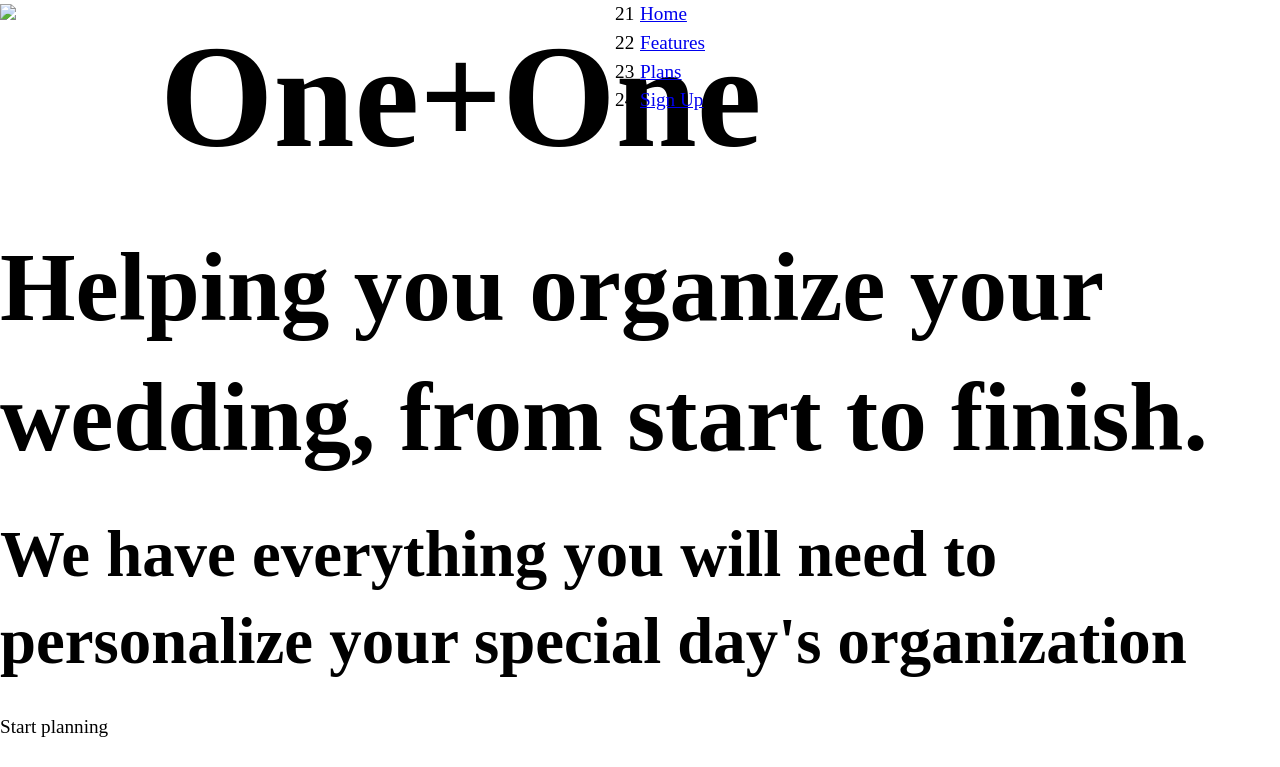
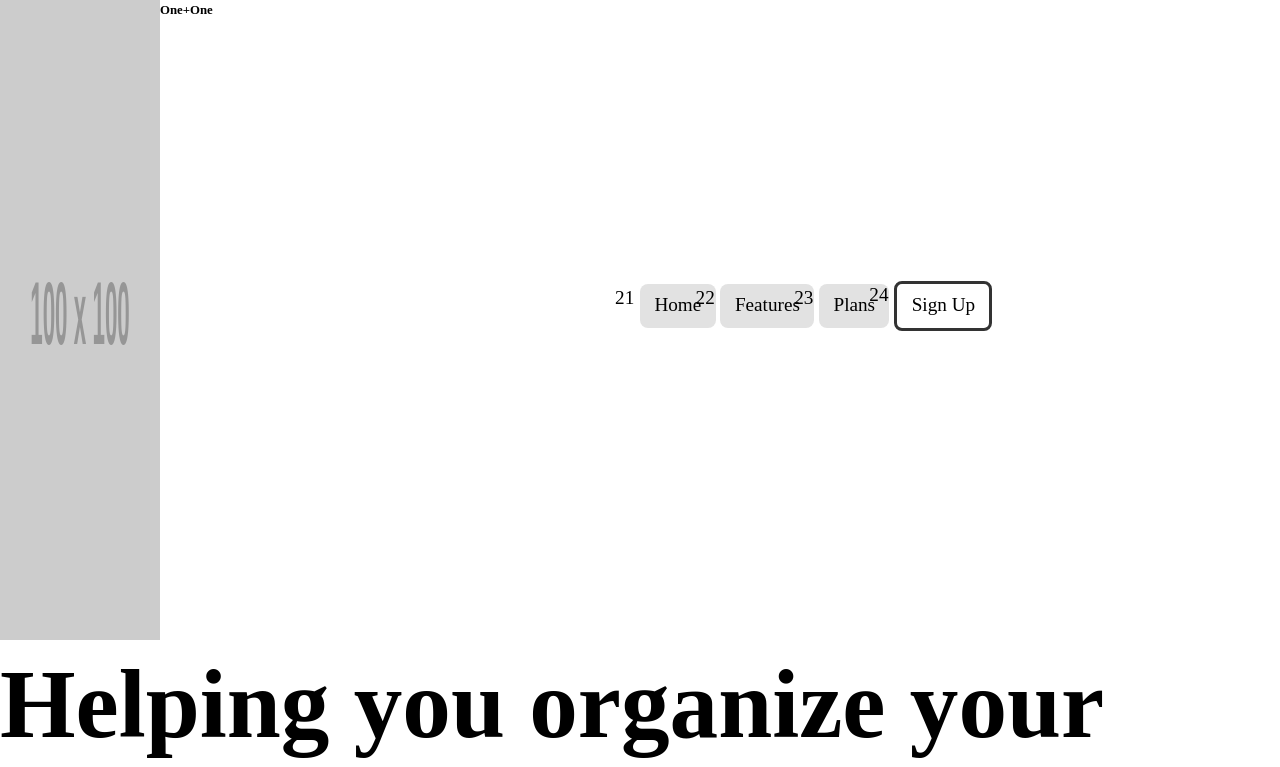
Before and after one commit to SarahDowling/one-and-one, a plain HTML site: page index.html in a window 1280 px wide. Shown: the top 767 px of the page. Drawn offline with Linux system fonts and the light colour scheme; placeholder pictures from the web are drawn by us.

Commit message:
Entered in info for congratulations page, started image input (errors though) and fixed hide list in footer on smaller screens

```diff
--- a/index.html
+++ b/index.html
@@ -14,24 +14,24 @@
 
 	<body>
 		<header>
-			<div class="grid">
+			<div class="grid grid-middle">
 				<div class="unit xs-1-2 s-1-2 m-1-2 l-1-2 xl-1-2">
 					<div class="grid">
-						<div class="unit xs-1-4 s-1-4 l-1-4 xl-1-4">
-							<img src="###">
+						<div class="unit xs-1-4 s-1-4 l-1-4 xl-1-4 embed embed--1by1">
+							<img class="embed__item" src="http://placehold.it/100x100" alt="logo for One+One">
 						</div>
 						<div class="unit xs-3-4 s-3-4 l-3-4 xl-3-4">
-							<h1>One+One</h1>
+							<h1 class="milli">One+One</h1>
 						</div>
 					</div>
 				</div>
 				<div class="unit xs-1-2 s-1-2 m-1-2 l-1-2 xl-1-2">
 					<nav>
-						<ol>
-							<li><a href="index.html">Home</a></li>
-							<li><a href="features.html">Features</a></li>
-							<li><a href="plans.html">Plans</a></li>
-							<li><a href="sign-up.html">Sign Up</a></li>
+						<ol class="list-group list-group--inline">
+							<li><a class="link-box btn btn--light" href="index.html">Home</a></li>
+							<li><a class="link-box btn btn--light" href="features.html">Features</a></li>
+							<li><a class="link-box btn btn--light" href="plans.html">Plans</a></li>
+							<li><a class="link-box btn btn--ghost" href="sign-up.html">Sign Up</a></li>
 						</ol>
 					</nav>
 				</div>
@@ -105,8 +105,8 @@
 				</div>
 				<div class="unit xs-1-2 s-1-2 m-1-2 l-1-2 xl-1-2">
 					<div class="grid">
-						<div class="unit xs-1 s-1 m-1 l-2-3 xl-2-3">
-							<ol>
+						<div class="unit unit-xs-hidden unit-s-hidden unit-m-hidden l-2-3 xl-2-3">
+							<ol class="list-group list-group--inline">
 								<li><a href="index.html">Home</a></li>
 								<li><a href="features.html">Features</a></li>
 								<li><a href="plans.html">Plans</a></li>
@@ -118,6 +118,7 @@
 						</div>
 					</div>
 				</div>
+			</div>
 		</footer>
 	</body>
 </html>
```
Also changed, not shown: congratulations.html (+19 -0 lines), plans.html (+1 -0 lines). Lines whose indentation alone changed are shown as unchanged.
